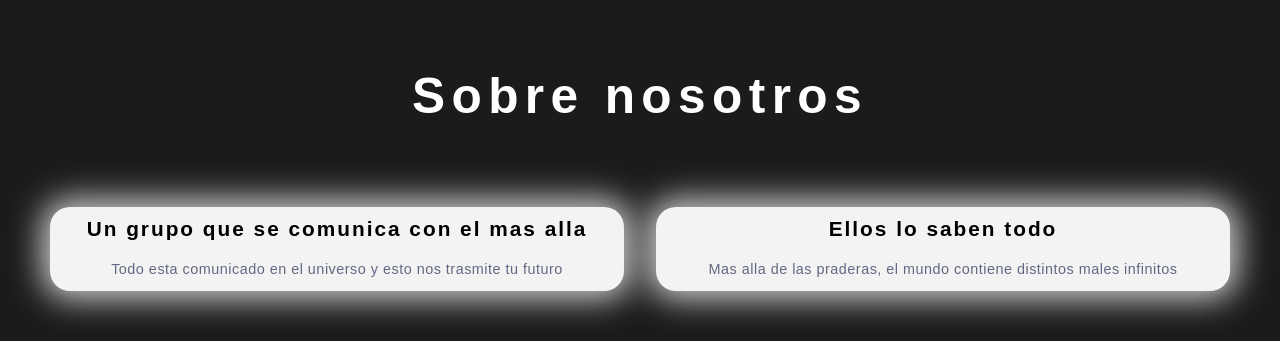
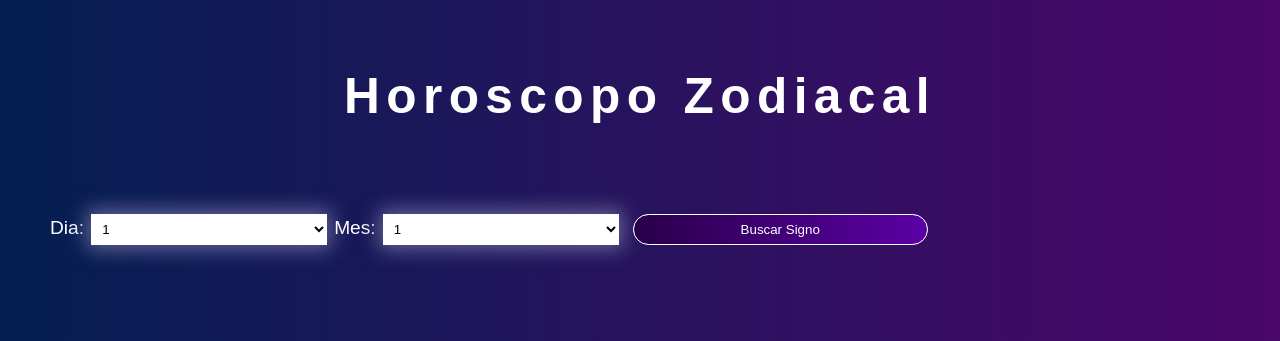
Before and after one commit to mauzss/luna-magica-astral, a React (Create React App) app: page / in a window 1280 px wide. Shown: the part 870-1211 px from the top of the page. Built offline with nearby package versions, Linux system fonts and the light colour scheme.

Commit message:
modificaciones de estilos

```diff
--- a/src/App.js
+++ b/src/App.js
@@ -15,7 +15,7 @@ function App() {
       <GlobalStyle />
       <Navbar />
       <Hero />
-      <Features />
+      {/*<Features />*/}
       <Zodiacal />
       <Tarot />
       <Footer />
--- a/src/data/NavbarData.js
+++ b/src/data/NavbarData.js
@@ -1,9 +1,9 @@
 export const data = [
-	{
+	/*
 		to: 'about',
 		text: 'About',
 		id: 'about',
-	},
+	},*/
 	{
 		to: 'horoscopo',
 		text: 'Horoscopo',
```
